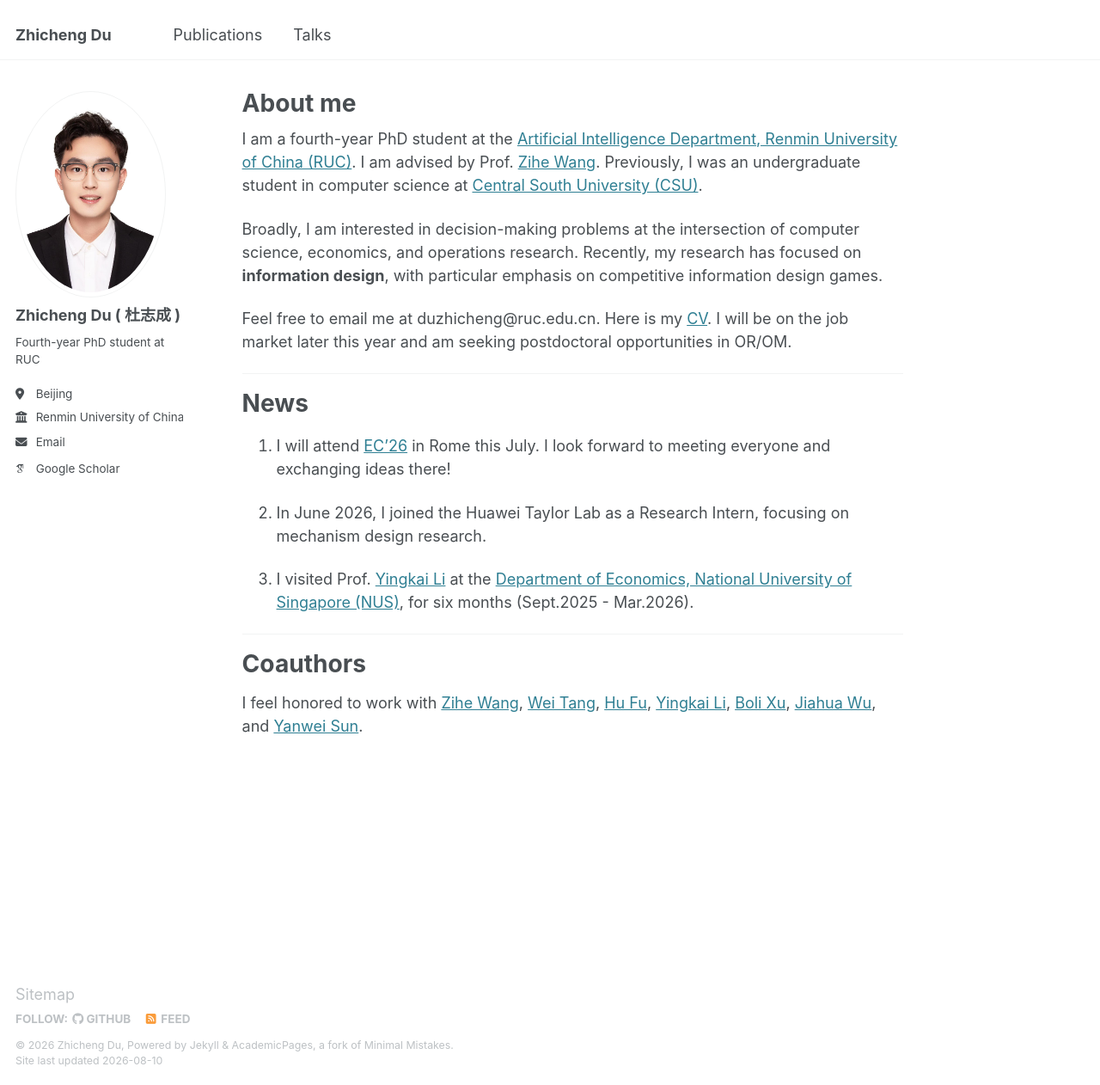
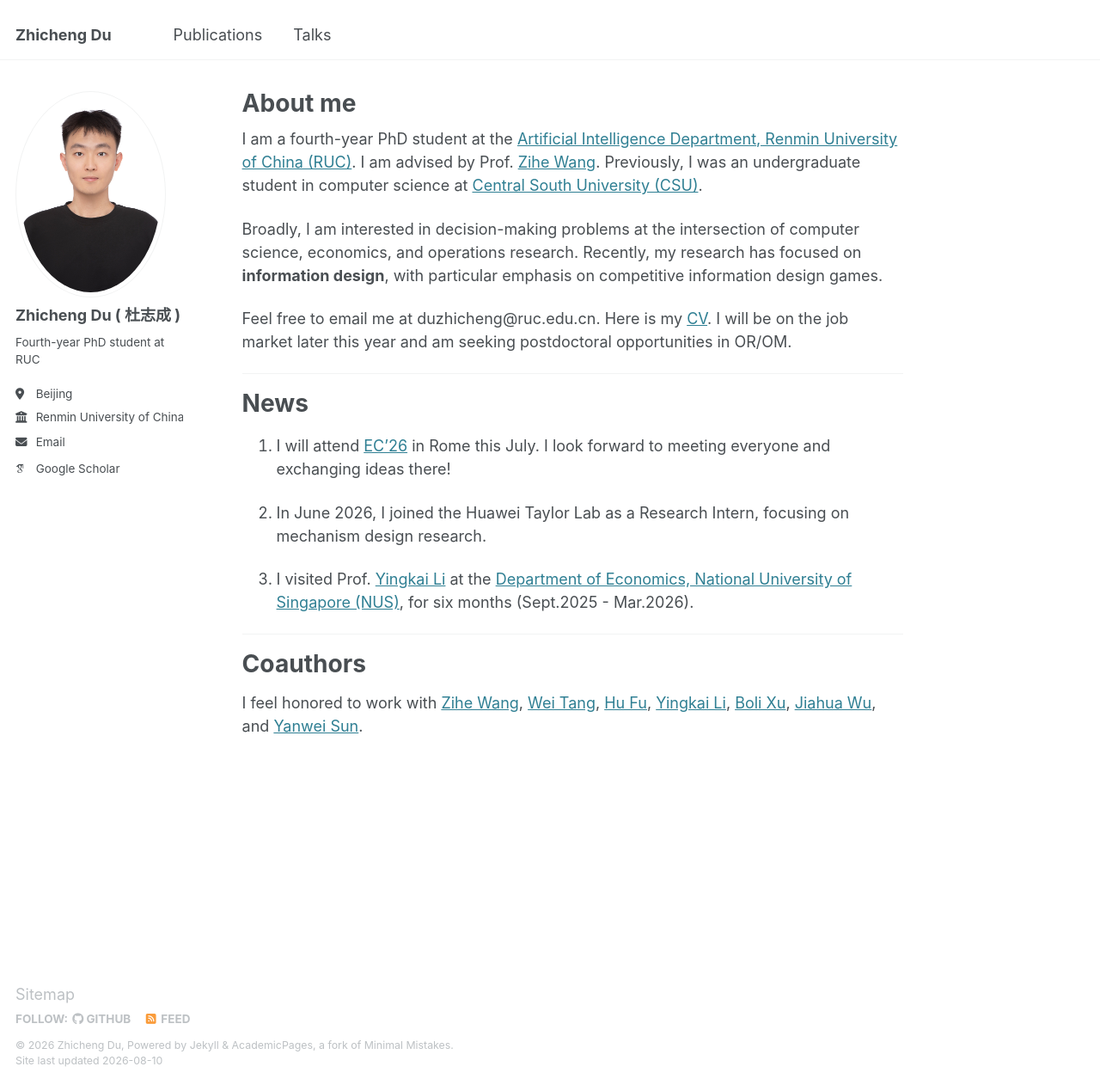
Before and after one commit to DUABC/zhichengdu, a Jekyll site: the page built from _pages/about.md, in a window 1280 px wide and 1262 px high. Shown: the whole window at 86% size. Built offline with Jekyll 4.4.1, drawn with Linux system fonts in a browser that asks for light colours; some web fonts are replaced.

Commit message:
Update homepage profile photo

```diff
--- a/_config.yml
+++ b/_config.yml
@@ -25,7 +25,7 @@ repository               : "zhichengdu/duabc.github.io"
 #               Additional customization can be done by editing /_includes/author-profile.html
 author:
   # Biographic information
-  avatar           : "dzc.png"
+  avatar           : "dzc-20260810.jpg"
   name             : "Zhicheng Du ( 杜志成 )"
   pronouns         : # example: "she/her"
   bio              : "Fourth-year PhD student at RUC"
```
Also changed, not shown: images/dzc-20260810.jpg (added).
